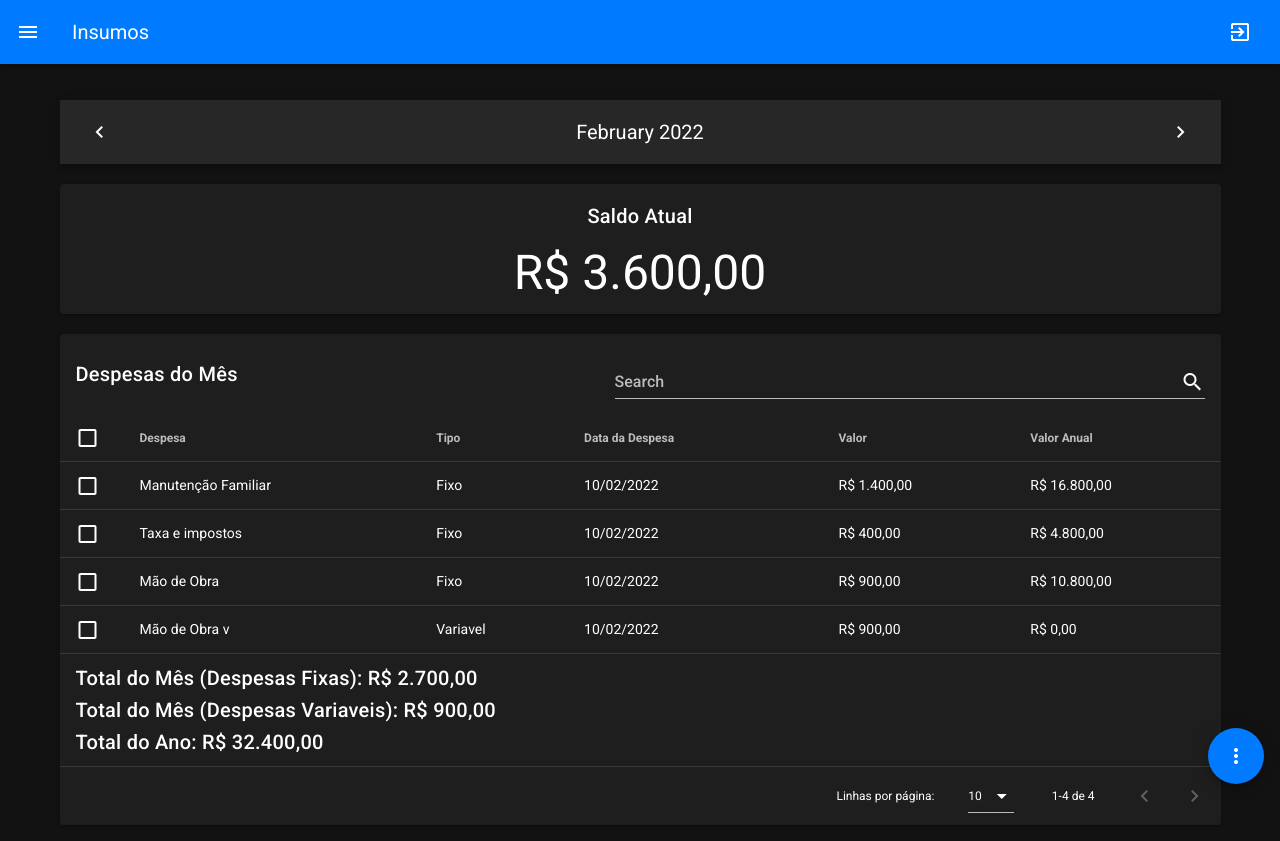
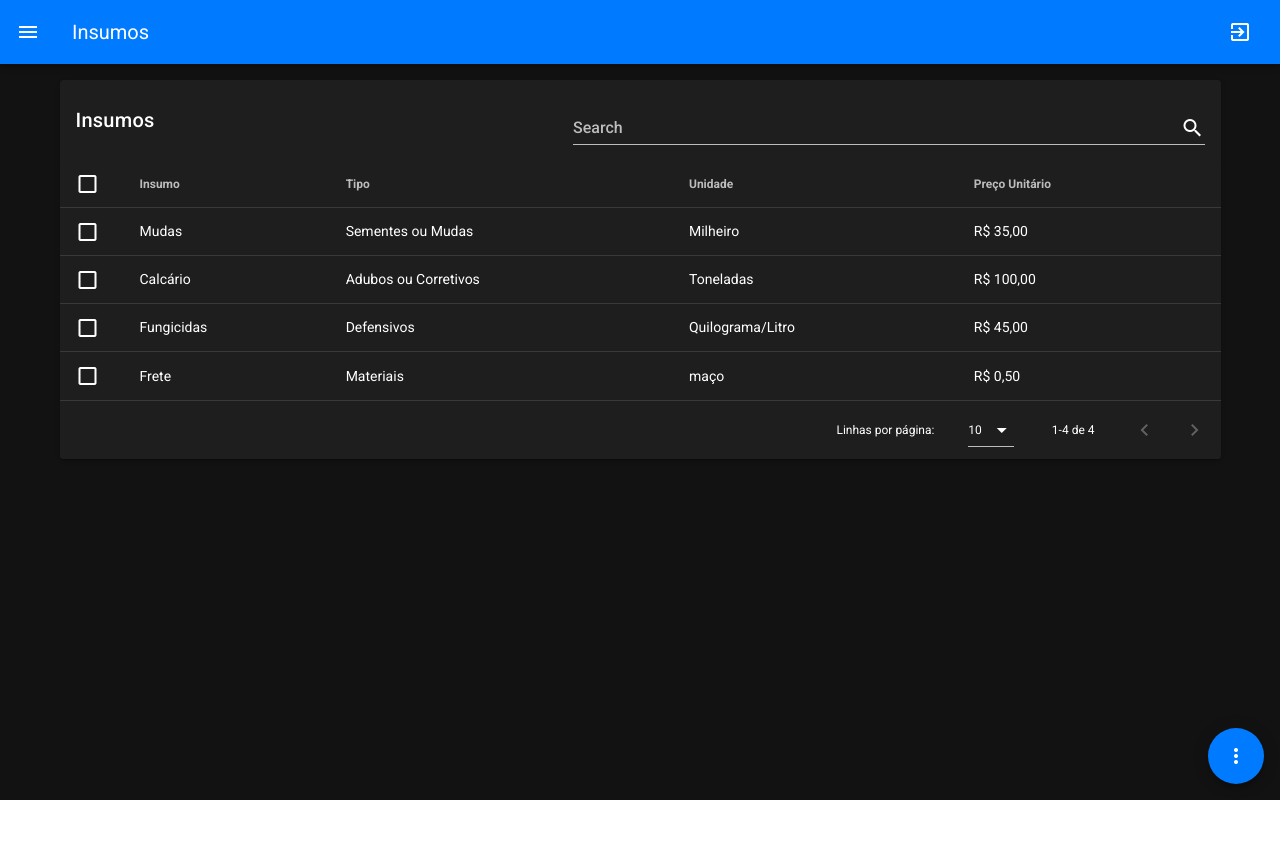
Before and after one commit to BrunaHosken/custo-producao-agricola, a Vue app in the folder front/: page /dashboard/insumos in a window 1280 px wide. After the commit the page ends 800 px from the top, so only its background shows below. Built offline with nearby package versions, Linux system fonts and the light colour scheme.

Commit message:
criacao tela e cadastro de insumos

```diff
--- a/front/src/modules/dashboard/modules/insumos/views/Insumos.vue
+++ b/front/src/modules/dashboard/modules/insumos/views/Insumos.vue
@@ -1,13 +1,9 @@
 <template>
   <v-layout row wrap>
     <v-flex xs12>
-      <ToolbarByMonth class="mt-5 mb-3" format="MM-YYYY" month="02" />
-      <TotalBalance class="mt-5 mb-3" :value="value" />
-    </v-flex>
-    <v-flex xs12>
       <v-card>
         <v-card-title>
-          Despesas do Mês
+          Insumos
           <v-spacer></v-spacer>
           <v-text-field
             v-model="search"
@@ -27,31 +23,8 @@
           loading="false"
           loading-text="Loading... Please wait"
         >
-          <template v-slot:[`item.valor`]="{ item }">
-            {{ formatCurrency(item.valor) }}
-          </template>
-          <template v-slot:[`item.valorAnual`]="{ item }">
-            {{ formatCurrency(calculaValorAnual(item)) }}
-          </template>
-          <template v-slot:[`body.append`]>
-            <tr>
-              <td colspan="12">
-                <h3 class="mt-2">
-                  Total do Mês (Despesas Fixas):
-                  {{ formatCurrency(calculaTotalMêsFixo(produtos)) }}
-                </h3>
-
-                <h3>
-                  Total do Mês (Despesas Variaveis):
-                  {{ formatCurrency(calculaTotalMêsVariavel(produtos)) }}
-                </h3>
-
-                <h3 class="mb-2">
-                  Total do Ano:
-                  {{ formatCurrency(calculaTotalAnual(produtos)) }}
-                </h3>
-              </td>
-            </tr>
+          <template v-slot:[`item.preco`]="{ item }">
+            {{ formatCurrency(item.preco) }}
           </template>
         </v-data-table>
       </v-card>
@@ -79,12 +52,12 @@
                 <v-row class="mt-2">
                   <v-col cols="12" md="6">
                     <v-text-field
-                      v-model="formEditou.date"
-                      name="date"
-                      label="Data da Despesa"
-                      prepend-inner-icon="mdi-calendar"
-                      type="text"
-                      readonly
+                      :error-messages="descriptionErrors"
+                      :success="!$v.formEditou.descricao.$invalid"
+                      v-model.trim="$v.formEditou.descricao.$model"
+                      label="Descrição do Insumo"
+                      prepend-inner-icon="mdi-book-variant"
+                      required
                     ></v-text-field>
                   </v-col>
 
@@ -101,14 +74,13 @@
 
                 <v-row class="mt-0">
                   <v-col cols="12" md="6">
-                    <v-text-field
-                      :error-messages="descriptionErrors"
-                      :success="!$v.formEditou.descricao.$invalid"
-                      v-model.trim="$v.formEditou.descricao.$model"
-                      label="Descrição da Despesa"
-                      prepend-inner-icon="mdi-book-variant"
-                      required
-                    ></v-text-field>
+                    <v-select
+                      v-model="formEditou.unidade"
+                      :items="unidades"
+                      label="Unidade do Insumo"
+                      prepend-inner-icon="mdi-format-list-numbered"
+                      outlined
+                    ></v-select>
                   </v-col>
 
                   <v-col cols="12" md="6">
@@ -154,78 +126,69 @@
 </template>
 
 <script>
-import ToolbarByMonth from "./../../components/ToolbarByMonth.vue";
 import moment from "moment";
-
 import { required, minLength, minValue } from "vuelidate/lib/validators";
 import formatCurrentMixin from "./../../../../../mixins/format-currency";
 import AppFloatingButton from "./../../components/AppFloatingButton.vue";
-import TotalBalance from "./../../components/TotalBalance.vue";
 
 export default {
   name: "Insumos",
   components: {
-    ToolbarByMonth,
-
     AppFloatingButton,
-    TotalBalance,
   },
   mixins: [formatCurrentMixin],
   data() {
     return {
       formEditou: {
-        date: "",
+        index: 0,
         descricao: "",
         valor: 0,
-        tipo: "",
+        tipo: "Sementes ou Mudas",
+        unidade: "Milheiro",
       },
 
       search: "",
       selected: [],
       headers: [
         {
-          text: "Despesa",
+          text: "Insumo",
           align: "start",
           sortable: false,
           value: "name",
         },
         { text: "Tipo", value: "tipo" },
-        { text: "Data da Despesa", value: "data" },
-        { text: "Valor", value: "valor" },
-        { text: "Valor Anual", value: "valorAnual" },
+        { text: "Unidade", value: "unidade" },
+
+        { text: "Preço Unitário", value: "preco" },
       ],
       produtos: [
         {
           index: 1,
-          name: "Manutenção Familiar",
-          tipo: "Fixo",
-          data: moment().format("DD/MM/YYYY"),
-          valor: 1400,
-          valorAnual: 0,
+          name: "Mudas",
+          tipo: "Sementes ou Mudas",
+          unidade: "Milheiro",
+          preco: 35,
         },
         {
           index: 2,
-          name: "Taxa e impostos",
-          tipo: "Fixo",
-          data: moment().format("DD/MM/YYYY"),
-          valor: 400,
-          valorAnual: 0,
+          name: "Calcário",
+          tipo: "Adubos ou Corretivos",
+          unidade: "Toneladas",
+          preco: 100,
         },
         {
           index: 3,
-          name: "Mão de Obra",
-          tipo: "Fixo",
-          data: moment().format("DD/MM/YYYY"),
-          valor: 900,
-          valorAnual: 0,
+          name: "Fungicidas",
+          tipo: "Defensivos",
+          unidade: "Quilograma/Litro",
+          preco: 45,
         },
         {
           index: 4,
-          name: "Mão de Obra v",
-          tipo: "Variavel",
-          data: moment().format("DD/MM/YYYY"),
-          valor: 900,
-          valorAnual: 0,
+          name: "Frete",
+          tipo: "Materiais",
+          unidade: "maço",
+          preco: 0.5,
         },
       ],
       total: 0,
@@ -233,7 +196,21 @@ export default {
       produtosEdicao: [],
       editou: false,
       deletou: false,
-      items: ["Fixo", "Variavel"],
+      items: [
+        "Sementes ou Mudas",
+        "Adubos ou Corretivos",
+        "Defensivos",
+        "Materiais",
+      ],
+      unidades: [
+        "Milheiro",
+        "Toneladas",
+        "Quilograma/Litro",
+        "Maço",
+        "Unitário",
+        "Litros",
+        "Quilowatt",
+      ],
     };
   },
   validations() {
@@ -284,12 +261,14 @@ export default {
   methods: {
     edicaoItens(item) {
       this.editou = item;
+      console.log(this.formEditou);
+      console.log(this.selected);
       this.formEditou = {
         index: this.selected[0].index,
-        date: this.selected[0].data,
         descricao: this.selected[0].name,
-        valor: this.selected[0].valor,
+        valor: this.selected[0].preco,
         tipo: this.selected[0].tipo,
+        unidade: this.selected[0].unidade,
       };
     },
     deletouItens(item) {
--- a/front/src/modules/dashboard/modules/insumos/views/InsumosNew.vue
+++ b/front/src/modules/dashboard/modules/insumos/views/InsumosNew.vue
@@ -7,7 +7,7 @@
             <v-list-item two-line>
               <v-list-item-content>
                 <v-list-item-title class="text-h5 mb-1">
-                  Cadastrar uma nova Despesa
+                  Cadastrar um novo Insumo
                 </v-list-item-title>
               </v-list-item-content>
             </v-list-item>
@@ -18,50 +18,21 @@
               <v-container>
                 <v-row class="mt-2">
                   <v-col cols="12" md="6">
-                    <v-dialog
-                      ref="dateDialog"
-                      :return-value.sync="form.date"
-                      v-model="showDateDialog"
-                      persistent
-                      lazy
-                      width="290px"
-                      fullwidth
-                    >
-                      <template v-slot:activator="{ on }">
-                        <v-text-field
-                          name="date"
-                          label="Data da Despesa"
-                          prepend-inner-icon="mdi-calendar"
-                          type="text"
-                          readonly
-                          :value="formattedDate"
-                          v-on="on"
-                        ></v-text-field>
-                      </template>
-
-                      <v-date-picker
-                        locale="pt-br"
-                        scrollable
-                        color="primary"
-                        v-model="dateDialogValue"
-                      >
-                        <v-spacer></v-spacer>
-                        <v-btn text @click="cancelDateDialog"> Cancelar </v-btn>
-                        <v-btn
-                          text
-                          @click="$refs.dateDialog.save(dateDialogValue)"
-                        >
-                          Ok
-                        </v-btn>
-                      </v-date-picker>
-                    </v-dialog>
+                    <v-text-field
+                      :error-messages="descriptionErrors"
+                      :success="!$v.form.descricao.$invalid"
+                      v-model.trim="$v.form.descricao.$model"
+                      label="Descrição do Insumo"
+                      prepend-inner-icon="mdi-book-variant"
+                      required
+                    ></v-text-field>
                   </v-col>
 
                   <v-col cols="12" md="6">
                     <v-select
                       v-model="form.tipo"
                       :items="items"
-                      label="Tipo de Despesa"
+                      label="Tipo de Insumo"
                       prepend-inner-icon="mdi-format-list-bulleted-type"
                       outlined
                     ></v-select>
@@ -70,22 +41,20 @@
 
                 <v-row class="mt-0">
                   <v-col cols="12" md="6">
-                    <v-text-field
-                      :error-messages="descriptionErrors"
-                      :success="!$v.form.descricao.$invalid"
-                      v-model.trim="$v.form.descricao.$model"
-                      label="Descrição da Despesa"
-                      prepend-inner-icon="mdi-book-variant"
-                      required
-                    ></v-text-field>
+                    <v-select
+                      v-model="form.unidade"
+                      :items="unidades"
+                      label="Unidade do Insumo"
+                      prepend-inner-icon="mdi-format-list-numbered"
+                      outlined
+                    ></v-select>
                   </v-col>
-
                   <v-col cols="12" md="6">
                     <v-text-field
                       :error-messages="valueErrors"
                       :success="!$v.form.valor.$invalid"
                       v-model.trim="$v.form.valor.$model"
-                      label="Valor da Despesa"
+                      label="Valor do Insumo"
                       :value="form.valor"
                       prepend-inner-icon="mdi-cash-multiple"
                       prefix="R$"
@@ -140,16 +109,28 @@ export default {
   data() {
     return {
       valid: false,
-      items: ["Fixo", "Variavel"],
+      items: [
+        "Sementes ou Mudas",
+        "Adubos ou Corretivos",
+        "Defensivos",
+        "Materiais",
+      ],
+      unidades: [
+        "Milheiro",
+        "Toneladas",
+        "Quilograma/Litro",
+        "Maço",
+        "Unitário",
+        "Litros",
+        "Quilowatt",
+      ],
       form: {
-        date: moment().format("YYYY-MM-DD"),
         descricao: "",
         valor: 0,
-        tipo: "Fixo",
+        tipo: "Sementes ou Mudas",
+        unidade: "Milheiro",
       },
 
-      showDateDialog: false,
-      dateDialogValue: moment().format("YYYY-MM-DD"),
       showClearDialog: false,
     };
   },
```
